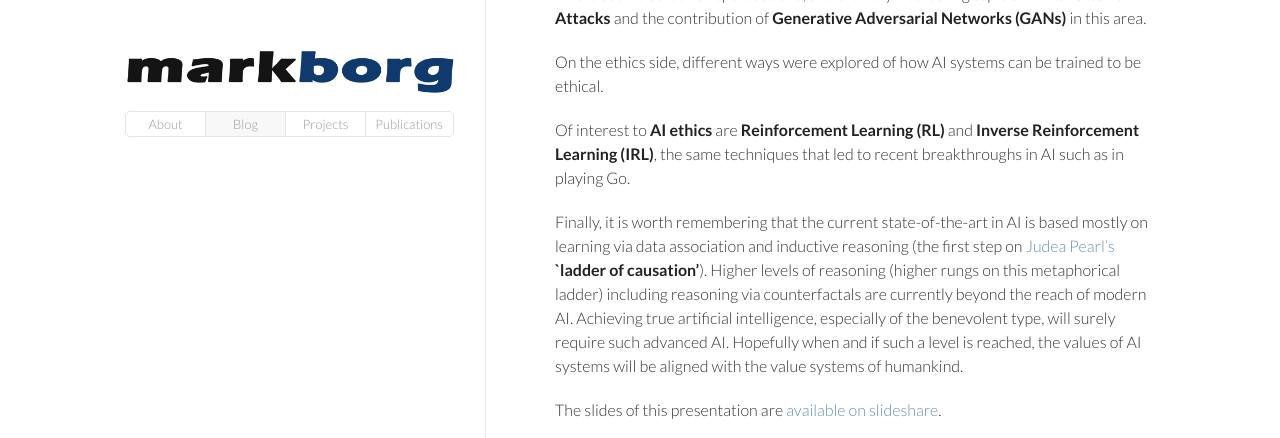
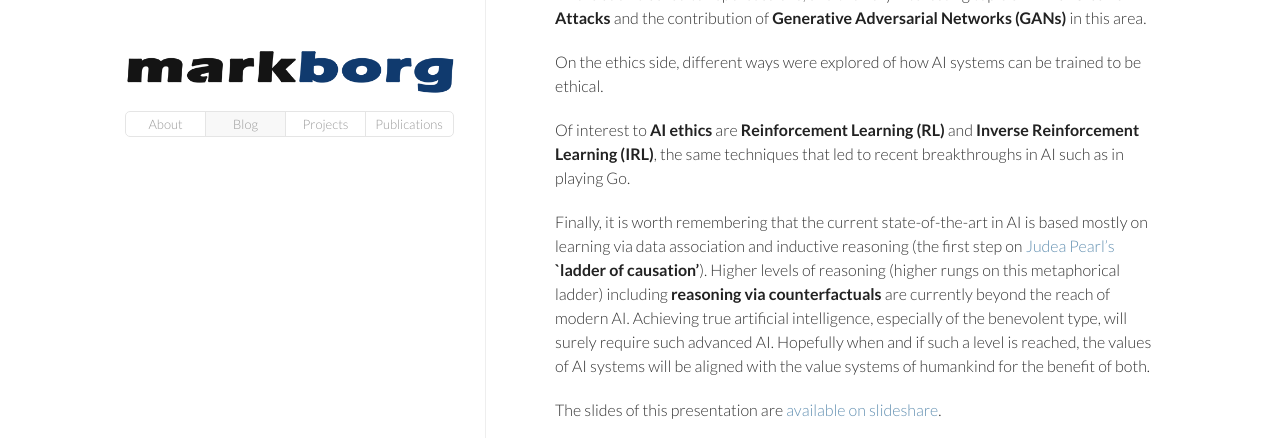
Before and after one commit to mark-borg/Mark-Borg.github.io, a Jekyll site: the page built from _posts/2018-08-09-AIMS2018-keynote-speech.md, in a window 1280 px wide and 900 px high, scrolled down 451 px, cut to the strip 0-438 px from the top of the window. Built offline with Jekyll 4.4.1, drawn with Linux system fonts in a browser that asks for light colours; nearby versions of some CDN libraries; comment, search, counter and statistics services are not loaded.

Commit message:
- blog entry update

```diff
--- a/_posts/2018-08-09-AIMS2018-keynote-speech.md
+++ b/_posts/2018-08-09-AIMS2018-keynote-speech.md
@@ -28,9 +28,9 @@ breakthroughs in AI such as in playing Go.
 
 Finally, it is worth remembering that the current state-of-the-art in AI is based mostly on learning via data association and inductive reasoning (the first step on
 [Judea Pearl's **`ladder of causation'**](https://www.wsj.com/articles/ai-cant-reason-why-1526657442)).
-Higher levels of reasoning (higher rungs on this metaphorical ladder) including reasoning via counterfactals are currently beyond the reach of modern AI.
+Higher levels of reasoning (higher rungs on this metaphorical ladder) including **reasoning via counterfactuals** are currently beyond the reach of modern AI.
 Achieving true artificial intelligence, especially of the benevolent type, will surely require such advanced AI. Hopefully when and if such a level is reached, the
-values of AI systems will be aligned with the value systems of humankind.
+values of AI systems will be aligned with the value systems of humankind for the benefit of both.
 
 
 The slides of this presentation are [available on slideshare](https://www.slideshare.net/MarkBorg2/how-do-we-train-ai-to-be-ethical-and-unbiased).
```
